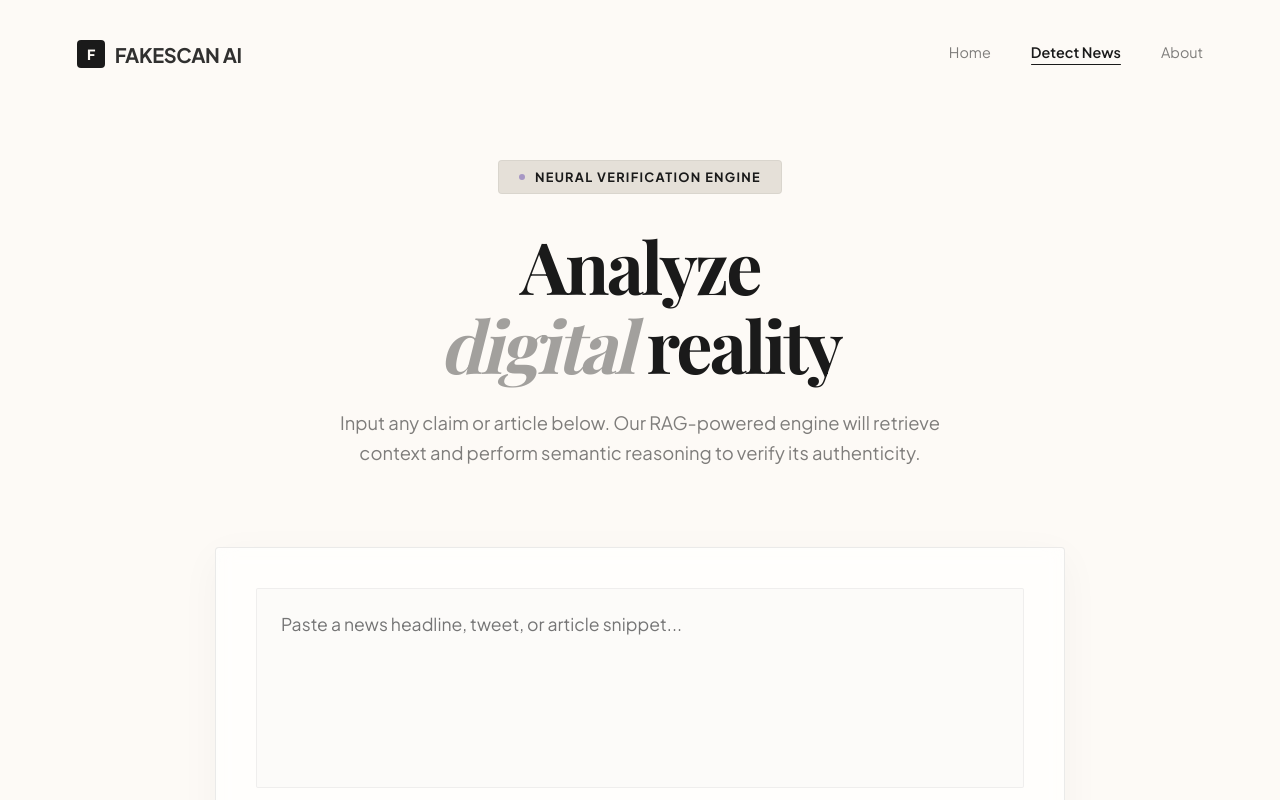
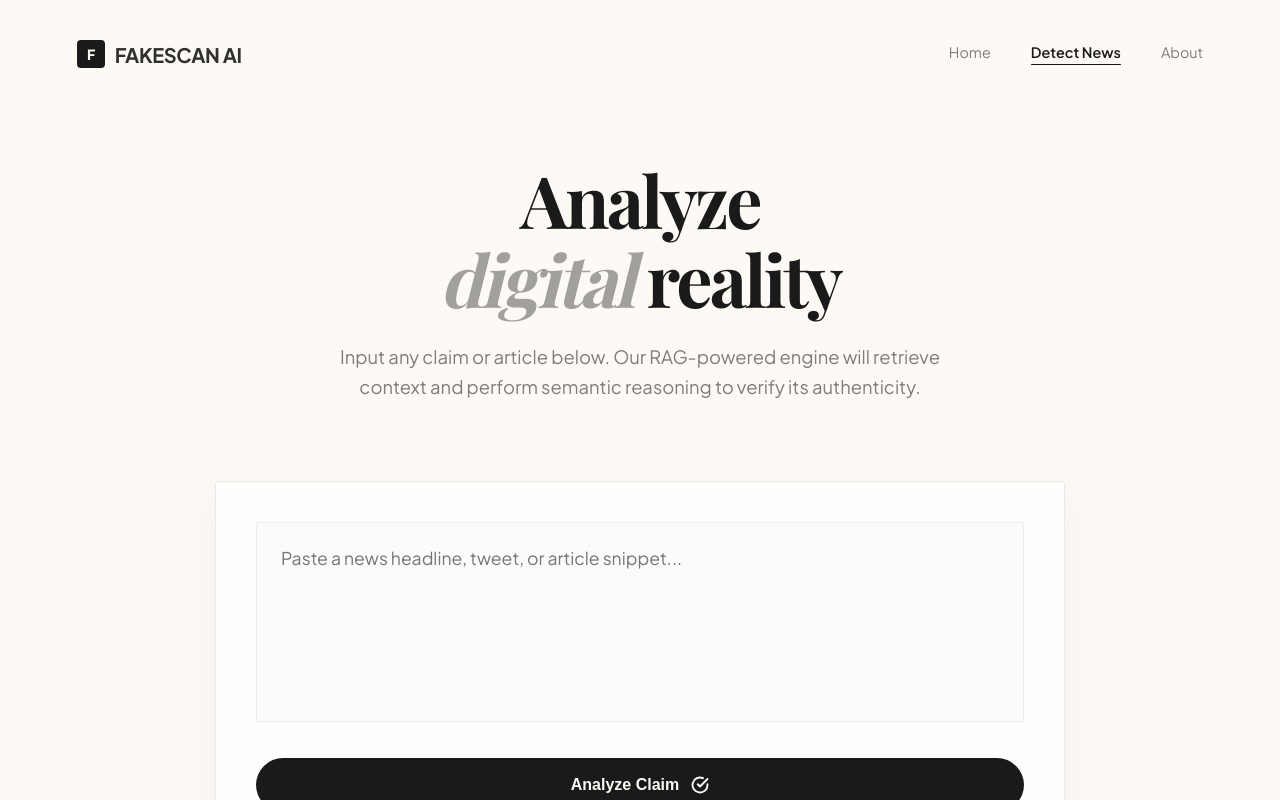
Before and after one commit to bhanu-3333/retrieval-augmented-fact-checker, a Next.js app in the folder fake-news-frontend/: page /detect in a window 1280 px wide. Shown: the top 800 px of the page. Built offline with nearby package versions, Linux system fonts and the light colour scheme; a web font is replaced by a local one.

Commit message:
feat: implement initial Navbar, Hero, and LandingHero components for frontend layout

```diff
--- a/fake-news-frontend/src/components/Hero.jsx
+++ b/fake-news-frontend/src/components/Hero.jsx
@@ -12,25 +12,6 @@ const Hero = () => {
       position: 'relative'
     }}>
       <div className="animate-fade-in">
-        <div style={{
-          display: 'inline-flex',
-          alignItems: 'center',
-          gap: '10px',
-          background: 'var(--accent-muted)',
-          padding: '8px 20px',
-          borderRadius: '4px',
-          border: '1px solid var(--glass-border)',
-          color: 'var(--foreground)',
-          fontSize: '0.8rem',
-          fontWeight: '700',
-          marginBottom: '32px',
-          textTransform: 'uppercase',
-          letterSpacing: '0.1em'
-        }}>
-          <span style={{ width: '6px', height: '6px', borderRadius: '50%', background: 'var(--accent-purple)' }}></span>
-          Neural Verification Engine
-        </div>
-
         <h1 className="editorial-text" style={{
           fontSize: 'clamp(2.5rem, 8vw, 4.5rem)',
           marginBottom: '24px',
```
